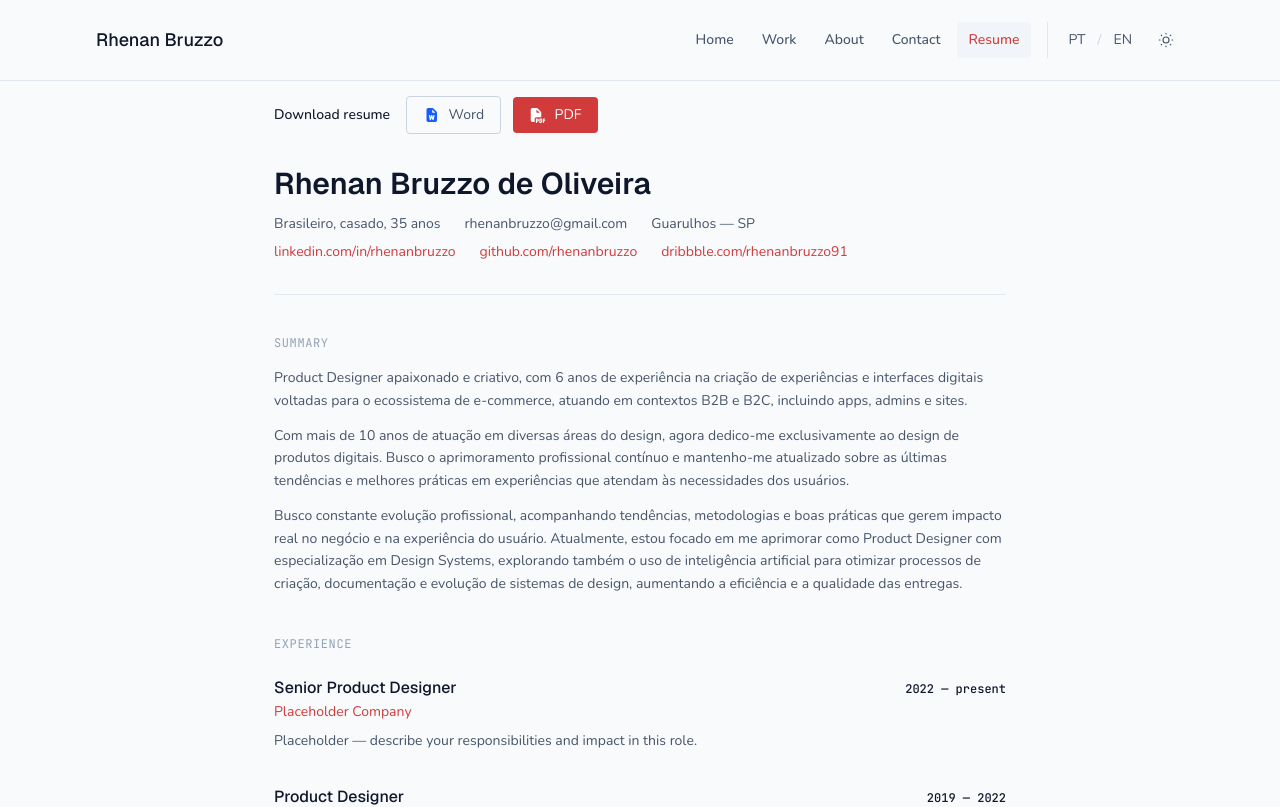
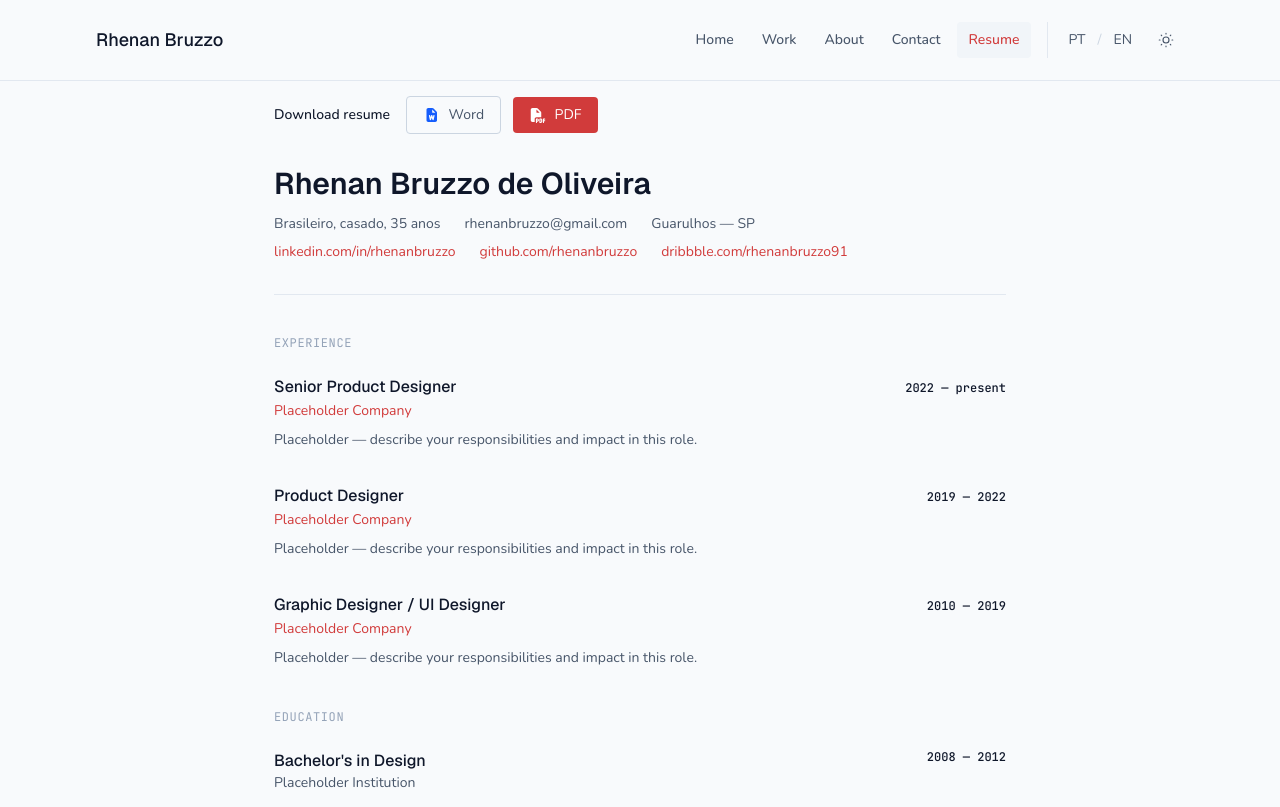
Before and after one commit to rhenanbruzzo/portfolio, a Next.js app: page /en/curriculo in a window 1280 px wide. Shown: the top 807 px of the page. Built offline with nearby package versions, Linux system fonts and the light colour scheme.

Commit message:
feat: improve cases cards legibility and contact section polish

```diff
--- a/app/[locale]/curriculo/page.tsx
+++ b/app/[locale]/curriculo/page.tsx
@@ -44,18 +44,6 @@ export default function ResumePage() {
   <a href="https://dribbble.com/rhenanbruzzo91" target="_blank" rel="noopener noreferrer" className="text-(--color-accent) hover:underline">dribbble.com/rhenanbruzzo91</a>
 </div>
         </header>
-
-        {/* Resumo */}
-        <section className="mb-10">
-          <h2 className="font-mono text-xs uppercase tracking-wider text-(--color-text-tertiary) mb-4">
-            {t("sections.summary")}
-          </h2>
-          <div className="font-body text-sm leading-relaxed text-(--color-text-secondary) space-y-3">
-            <p>Product Designer apaixonado e criativo, com 6 anos de experiência na criação de experiências e interfaces digitais voltadas para o ecossistema de e-commerce, atuando em contextos B2B e B2C, incluindo apps, admins e sites.</p>
-            <p>Com mais de 10 anos de atuação em diversas áreas do design, agora dedico-me exclusivamente ao design de produtos digitais. Busco o aprimoramento profissional contínuo e mantenho-me atualizado sobre as últimas tendências e melhores práticas em experiências que atendam às necessidades dos usuários.</p>
-            <p>Busco constante evolução profissional, acompanhando tendências, metodologias e boas práticas que gerem impacto real no negócio e na experiência do usuário. Atualmente, estou focado em me aprimorar como Product Designer com especialização em Design Systems, explorando também o uso de inteligência artificial para otimizar processos de criação, documentação e evolução de sistemas de design, aumentando a eficiência e a qualidade das entregas.</p>
-          </div>
-        </section>
 
         {/* Experiência */}
         <section className="mb-10">
--- a/components/sections/About.tsx
+++ b/components/sections/About.tsx
@@ -21,9 +21,11 @@ export default function About() {
 
       <div className="grid grid-cols-1 md:grid-cols-[1fr_400px] gap-8 md:gap-10 items-stretch">
         <div className="flex flex-col min-w-0">
-          <p className="font-body text-base md:text-lg leading-relaxed text-(--color-text-secondary)">
-            {t("bio")}
-          </p>
+            <div className="font-body text-base md:text-lg leading-relaxed text-(--color-text-secondary) space-y-4">
+             {t("bio").split("\n\n").map((paragraph, i) => (
+             <p key={i}>{paragraph}</p>
+  ))}
+</div>
 
           <div className="mt-10 md:mt-auto md:pt-10 overflow-hidden">
             <ul className="marquee-track flex gap-2">
--- a/messages/pt.json
+++ b/messages/pt.json
@@ -14,7 +14,7 @@
     },
     "about": {
     "heading": "Sobre",
-    "bio": "Sou product designer com 15 anos de experiência criando interfaces para times que se importam com os detalhes. Atuei em projetos B2B e B2C — e-commerce, admin SaaS, aplicativos — sempre buscando equilibrar visão de negócio, experiência do usuário e viabilidade técnica.",
+    "bio": "Product Designer apaixonado e criativo, com 6 anos de experiência criando experiências e interfaces digitais para o ecossistema de e-commerce — atuando em contextos B2B e B2C, em apps, admins e sites.\n\nCom mais de 10 anos de atuação em diversas áreas do design, dedico-me hoje exclusivamente ao design de produtos digitais. Mantenho-me atualizado sobre tendências, ferramentas e boas práticas para entregar experiências que realmente atendam às necessidades dos usuários.\n\nBusco evolução constante, acompanhando metodologias e práticas que gerem impacto real no negócio e na experiência do usuário. Atualmente focado em me especializar em Design Systems e em explorar o uso de inteligência artificial para otimizar processos de criação, documentação e evolução de sistemas de design.",
     "tagsHeading": "Áreas de atuação",
     "tags": {
       "tag1": "Product design",
@@ -82,9 +82,9 @@
     "experience": {
       "1": {
         "role": "Senior Product Designer",
-        "company": "Empresa Placeholder",
-        "period": "2022 — presente",
-        "description": "Placeholder — descreva suas responsabilidades e impacto nessa posição."
+        "company": "CRMBonus",
+        "period": "Jul 2024 — Presente",
+        "description": "Atualmente responsável por criar e documentar o design system da empresa, garantindo consistência e qualidade na experiência do usuário em todos os produtos digitais. Trabalho em colaboração com equipe de design, desenvolvimento e produto para estabelecer diretrizes de UI/UX escaláveis, com foco em eficiência e inovação."
       },
       "2": {
         "role": "Product Designer",
```
